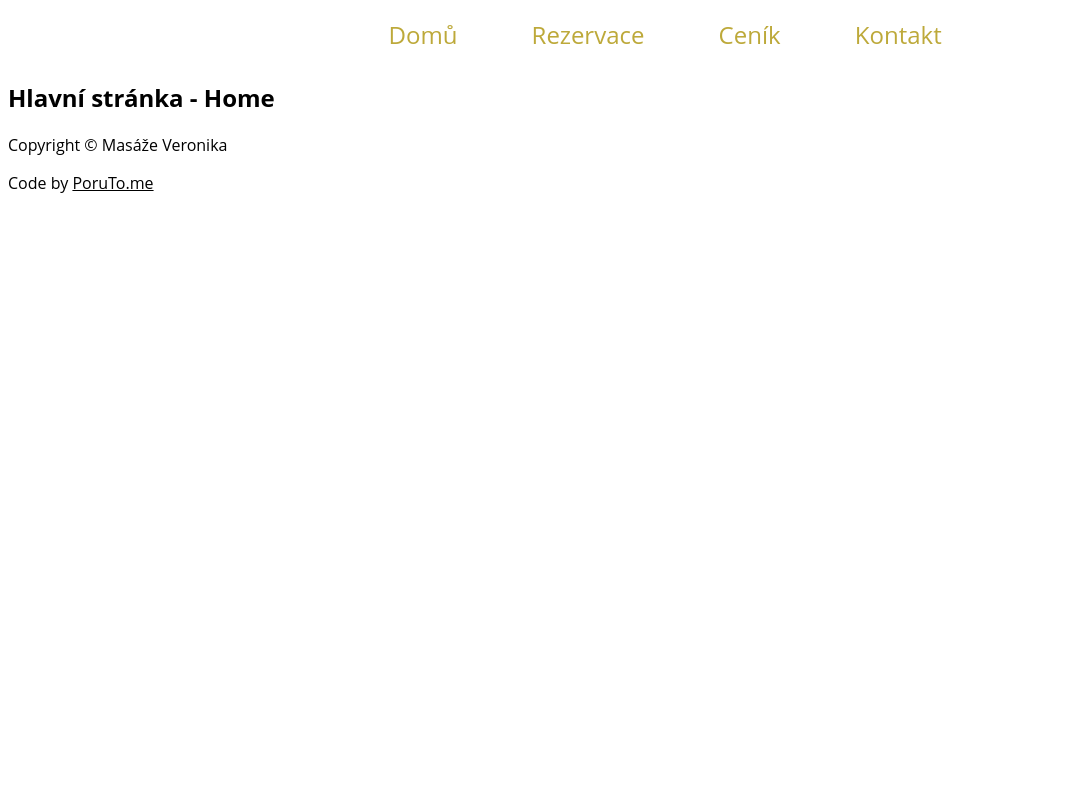
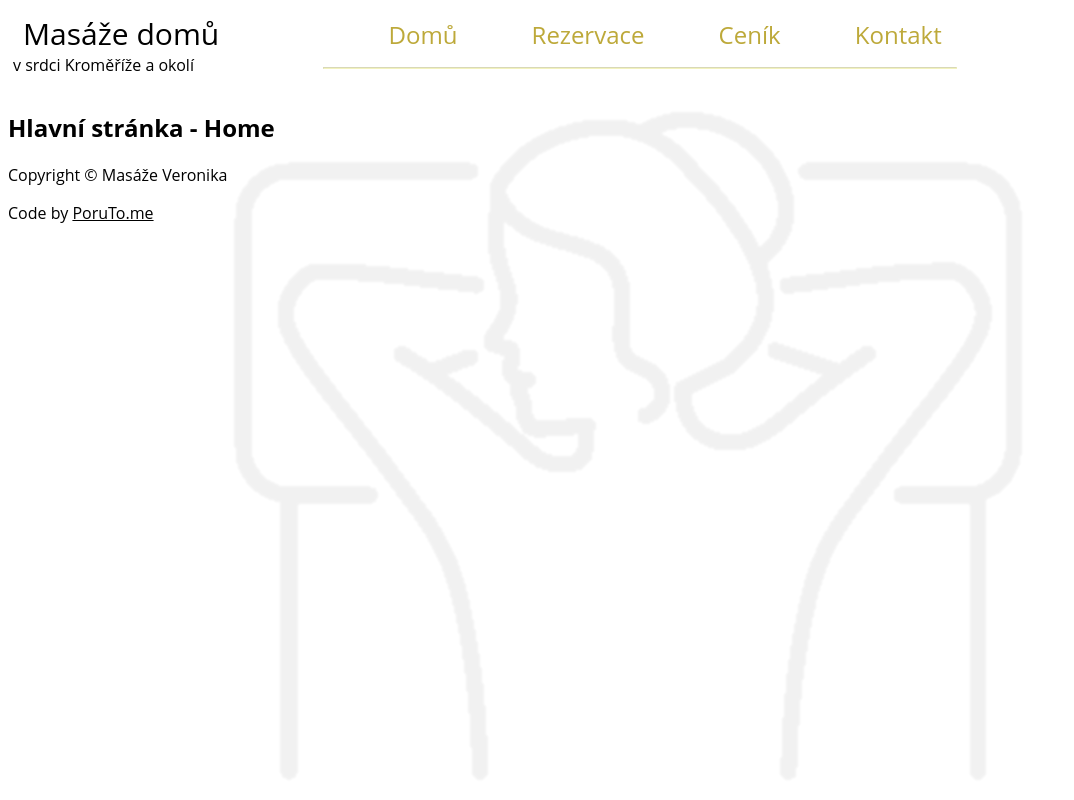
Before and after one commit to poruto/web-flask-masazedom.cz, a Flask app: page / in a window 1280 px wide. Shown: the whole page, without its empty margins (0-1074 px from the left). Run offline with Flask 3, Linux system fonts and the light colour scheme.

Commit message:
added logo part 1

```diff
--- a/static/styles.css
+++ b/static/styles.css
@@ -2,6 +2,32 @@
 {
     font-family: 'Open Sans', sans-serif;
     color: black;
+}
+
+.page_title_box
+{
+    position: absolute;
+    padding: 5px;
+}
+
+.page_title_1
+{
+   font-size: 30px;
+   margin-left: 10px;
+}
+
+.page_title_2
+{
+   font-size: 16px;
+}
+
+.page_title_separator
+{
+    border-color: rgb(214, 214, 37);
+    width: 50%;
+    margin: 0 auto;
+    margin-top: 6px;
+    opacity: 0.3;
 }
 
 nav
@@ -27,3 +53,15 @@ nav
     color: rgb(97, 94, 77);
     background-color: rgb(199, 197, 188, 0.44);
 }
+
+.logo_part_1
+{
+    filter: blur(1px);
+    opacity: 0.05;
+    position: absolute;
+    left: 0;
+    right: 0;
+    bottom: 0;
+    margin-left: auto;
+    margin-right: auto;
+}
--- a/templates/index.html
+++ b/templates/index.html
@@ -12,9 +12,22 @@
         {% endblock head %}
     </head>
     <body>
+        <div class="page_title_box">
+            <div class="page_title_1">
+                Masáže domů
+            </div>
+            <div class="page_title_2">
+                v srdci Kroměříže a okolí
+            </div>
+        </div>
         <header>
             {% include 'nav.html' %}
         </header>
+        <hr class="page_title_separator">
+
+        <img class="logo_part_1" src="{{url_for('static', filename='images/logo_part_1.png')}}">
+
+        <br>
         {% block bContent %}
         {% endblock bContent  %}
         <div id="content_div">
```
Also changed, not shown: static/images/logo_part_1.png (added).
